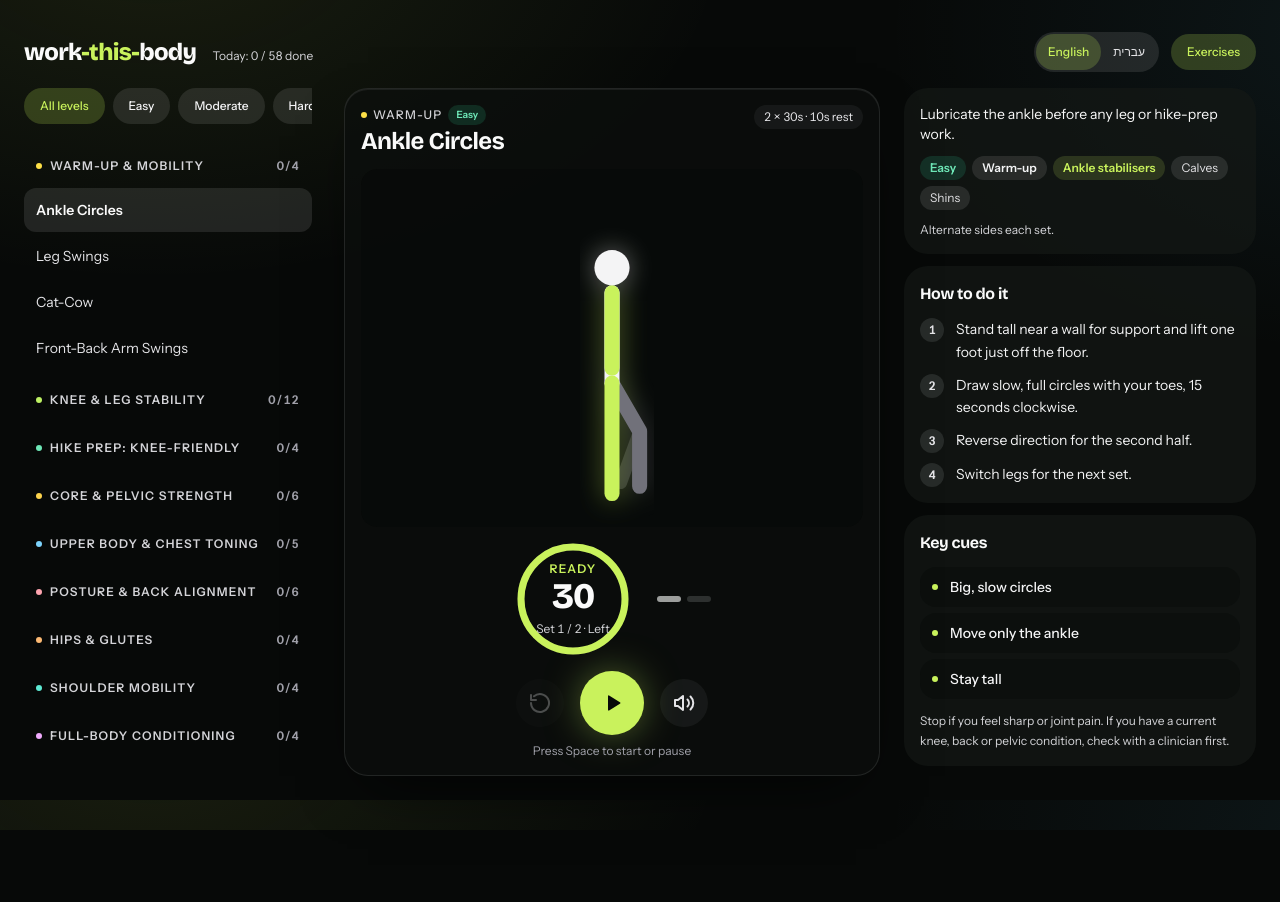
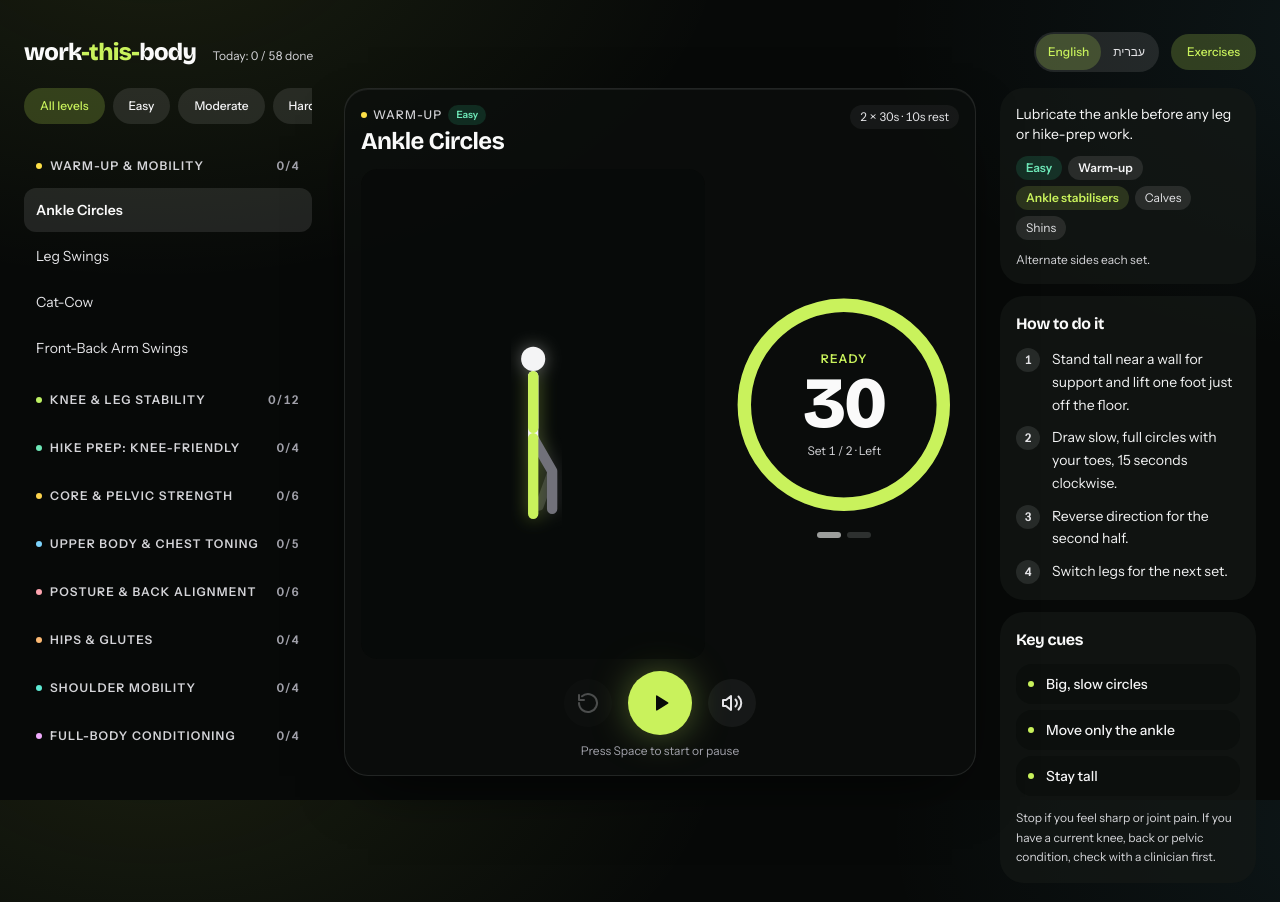
Before and after one commit to adikobi/work-this-body, a Next.js app: page / in a window 1280 px wide. Shown: the top 902 px of the page. Before the commit the page ends 830 px from the top, so only its background shows below. Built offline with nearby package versions, Linux system fonts and the light colour scheme.

Commit message:
return big counter

```diff
--- a/components/Workout.tsx
+++ b/components/Workout.tsx
@@ -114,7 +114,7 @@ export default function Workout({ exercise, category, next, onNext, onComplete,
 
   // md+: stage on the left (fills the viewport height, width follows the free space), guide in a fixed-width column on the right.
   return (
-    <div className="animate-rise md:grid md:grid-cols-[minmax(0,1fr)_18rem] md:items-start md:gap-6 lg:grid-cols-[minmax(0,1fr)_22rem]">
+    <div className="animate-rise md:grid md:grid-cols-[minmax(0,40rem)_minmax(14rem,1fr)] md:items-start md:gap-6 lg:grid-cols-[minmax(0,46rem)_minmax(16rem,1fr)]">
       <section
         className={`glass sticky top-2 z-20 flex flex-col rounded-3xl border bg-ink-900/70 p-3 shadow-glass backdrop-blur-xl transition-colors duration-200 ease-snap sm:p-4 md:top-4 md:h-[calc(100dvh-2rem)] lg:h-[calc(100dvh-7rem)] ${tone.border}`}
         aria-label={ui.stage}
@@ -135,9 +135,9 @@ export default function Workout({ exercise, category, next, onNext, onComplete,
           </p>
         </header>
 
-        <div className="grid grid-cols-5 items-center gap-2 md:flex md:min-h-0 md:flex-1 md:flex-col md:gap-3">
+        <div className="grid grid-cols-5 items-center gap-2 md:min-h-0 md:flex-1 md:grid-cols-[minmax(0,3fr)_minmax(0,2fr)] md:grid-rows-[minmax(0,1fr)] md:gap-6">
           {/* Simulation: on md+ it fills all the height left in the stage and the figure scales to fit */}
-          <div className="relative col-span-3 overflow-hidden rounded-2xl bg-ink-950/60 md:min-h-0 md:w-full md:flex-1">
+          <div className="relative col-span-3 overflow-hidden rounded-2xl bg-ink-950/60 md:col-span-1 md:h-full md:min-h-0">
             <div className="md:absolute md:inset-0 md:[&>svg]:h-full md:[&>svg]:w-full">
               <Visualizer motion={exercise.motion} cycle={exercise.cycle} playing={playing} hold={hold} resting={resting} urgent={urgent} />
             </div>
@@ -151,8 +151,8 @@ export default function Workout({ exercise, category, next, onNext, onComplete,
             )}
           </div>
 
-          <div className="col-span-2 flex flex-col items-center md:shrink-0 md:flex-row md:justify-center md:gap-6">
-            <div className="relative w-full max-w-xs md:max-w-[8rem]">
+          <div className="col-span-2 flex flex-col items-center md:col-span-1 md:justify-center">
+            <div className="relative w-full max-w-xs md:max-w-[14rem] lg:max-w-[16rem]">
               <svg viewBox="0 0 120 120" width="120" height="120" className="block h-auto w-full" aria-hidden="true">
                 <circle cx="60" cy="60" r={R} className="fill-none stroke-white/10" strokeWidth="7" />
                 <circle
@@ -170,7 +170,7 @@ export default function Workout({ exercise, category, next, onNext, onComplete,
                 <span className={`text-xs font-semibold uppercase tracking-widest transition-colors duration-200 ${tone.text}`}>{label}</span>
                 <span
                   key={urgent ? secs : "steady"}
-                  className={`font-display text-5xl font-extrabold leading-none tabular-nums tracking-tight md:text-4xl ${urgent ? "animate-pop text-warn" : "text-zinc-50"}`}
+                  className={`font-display text-5xl font-extrabold leading-none tabular-nums tracking-tight md:text-6xl lg:text-7xl ${urgent ? "animate-pop text-warn" : "text-zinc-50"}`}
                 >
                   {t.status === "done" ? "✓" : secs}
                 </span>
@@ -180,7 +180,7 @@ export default function Workout({ exercise, category, next, onNext, onComplete,
               </div>
             </div>
 
-            <ol className="mt-2 flex gap-1.5 md:mt-0" aria-label={ui.setProgress}>
+            <ol className="mt-3 flex gap-1.5" aria-label={ui.setProgress}>
               {Array.from({ length: exercise.sets }, (_, i) => {
                 const n = i + 1;
                 const done = n < t.set || t.status === "done";
```
